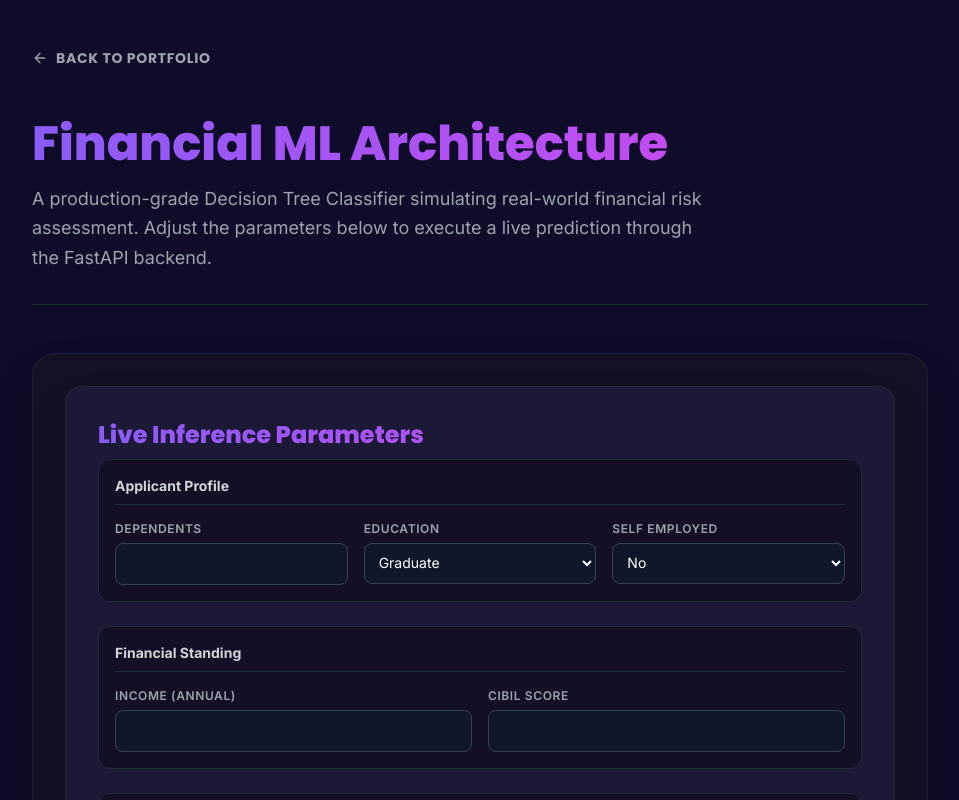
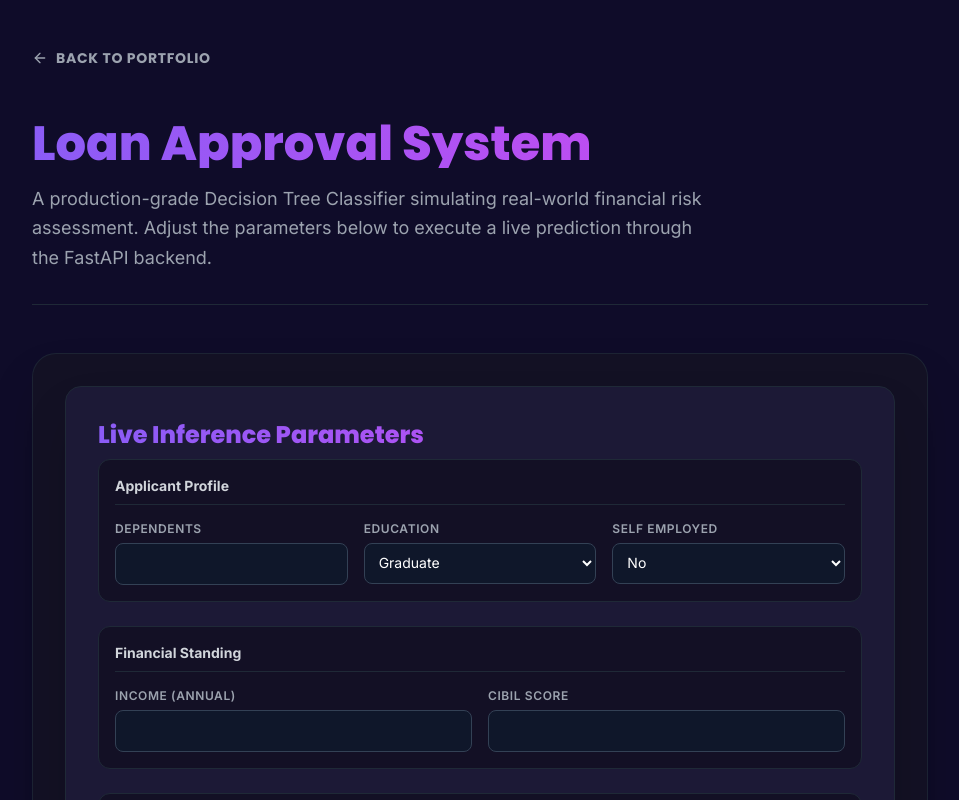
Before and after one commit to JanithGayashan/my-portfolio, a Next.js app: page /projects/loan-predictor in a window 1280 px wide. Shown: the top 800 px of the page, without its empty margins (160-1119 px from the left). Built offline with nearby package versions, Linux system fonts and the light colour scheme.

Commit message:
fix: update fetch URL to live Hugging Face backend

```diff
--- a/src/app/projects/loan-predictor/page.tsx
+++ b/src/app/projects/loan-predictor/page.tsx
@@ -10,7 +10,7 @@ export default function LoanPredictorPage() {
         {/* Clean Navigation Header */}
         <div className="mb-12">
           <Link
-            href="/"
+            href="/#projects"
             className="inline-flex items-center gap-2 text-gray-400 hover:text-primary transition-colors duration-300 font-display uppercase tracking-wider text-sm font-bold"
           >
             <ArrowLeft size={16} />
@@ -21,7 +21,7 @@ export default function LoanPredictorPage() {
         {/* Dashboard Header */}
         <div className="mb-12 text-center md:text-left border-b border-gray-800 pb-8">
           <h1 className="text-4xl md:text-5xl font-black mb-4 font-display text-transparent bg-clip-text bg-gradient-to-r from-primary to-secondary">
-            Financial ML Architecture
+            Loan Approval System
           </h1>
           <p className="text-lg text-gray-400 max-w-2xl leading-relaxed">
             A production-grade Decision Tree Classifier simulating real-world financial risk assessment.
--- a/src/components/LoanPredictor.tsx
+++ b/src/components/LoanPredictor.tsx
@@ -42,7 +42,7 @@ export default function LoanPredictor() {
     };
 
     try {
-      const response = await fetch("http://localhost:8000/api/v1/loan/predict", {
+      const response = await fetch("https://janithgayashan-portfolio-backend.hf.space/api/v1/loan/predict", {
         method: "POST",
         headers: { "Content-Type": "application/json" },
         body: JSON.stringify(cleanData),
--- a/src/components/Projects.tsx
+++ b/src/components/Projects.tsx
@@ -36,7 +36,7 @@ export default function Projects() {
       image: "/project-slt.jpg",
     },
     {
-      title: "AI Loan Approval System",
+      title: "Loan Approval System",
       description: "Decision Tree Classifier deployed via FastAPI with standard scaled features.",
       tag: "LIVE ML DEMO",
       demo: "/projects/loan-predictor",
```
